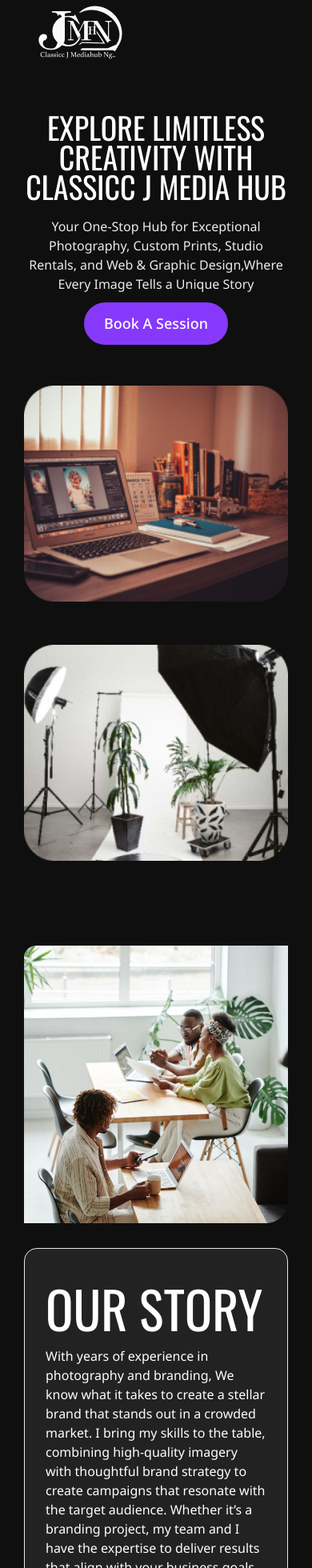
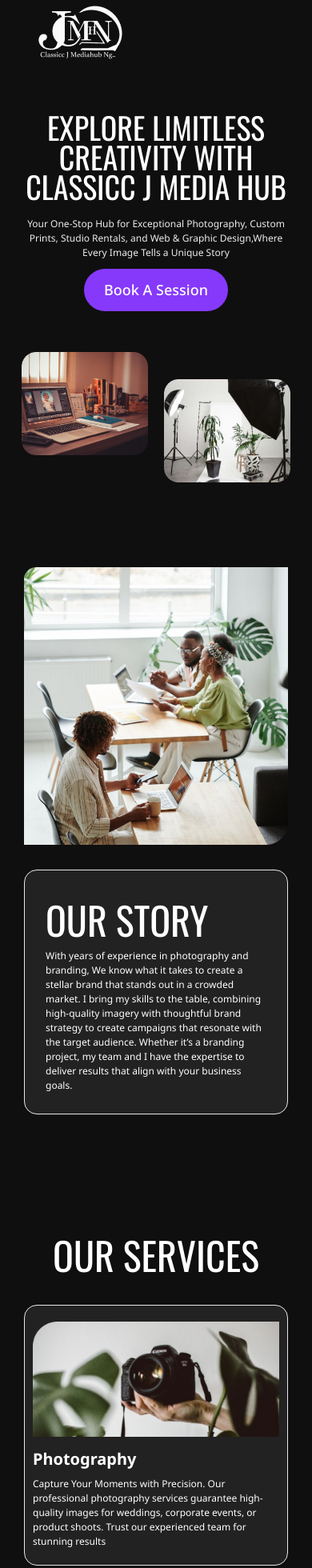
Before and after one commit to mishael1-d/classiccjmediahub, a Next.js app: page / in a window 390 px wide. Shown: the top 1960 px of the page at 80% size. Built offline with nearby package versions, Linux system fonts and the light colour scheme.

Commit message:
finished version 1

```diff
--- a/app/page.js
+++ b/app/page.js
@@ -11,8 +11,8 @@
 export default function Home() {
   return (
     <>
+        <Navbar />
       <main className="app-container">
-        <Navbar />
         <HeroSection />
         <About />
         <Services />
--- a/components/About.jsx
+++ b/components/About.jsx
@@ -9,8 +9,8 @@
         <Image src={image5} />
       </div>
       <div className="max-w-full lg:max-w-[55.3rem] h-fit text-white bg-[#FFF] bg-opacity-[8%] p-[2.6rem] rounded-[1.6rem] border border-[#FFFFF] border-opacity-[18%]">
-        <h3 className="uppercase text-[6.4rem] oswald">our story</h3>
-        <p className="text-[1.6rem]">
+        <h3 className="uppercase text-[4.8rem] lg:text-[6.4rem] oswald">our story</h3>
+        <p className="text-[1.2rem] lg:text-[1.6rem]">
           With years of experience in photography and branding, We know what it
           takes to create a stellar brand that stands out in a crowded market. I
           bring my skills to the table, combining high-quality imagery with
--- a/components/Arrival.jsx
+++ b/components/Arrival.jsx
@@ -6,9 +6,9 @@
 
 function Arrival() {
   return (
-    <div className="my-[14.1rem] flex flex-col lg:flex-row justify-between gap-[4.9rem]" id="products">
+    <div className="my-[14.1rem] flex flex-col-reverse lg:flex-row justify-between gap-[4.9rem]" id="products">
       <div className="flex flex-col justify-center items-center gap-[2rem]">
-        <div className="flex flex-col lg:flex-row justify-center gap-[2rem]">
+        <div className="flex flex-col-reverse lg:flex-row justify-center gap-[2rem]">
           <div className="bg-[#FFF] bg-opacity-[8%] py-[2rem] px-[1rem] rounded-[1.6rem] border border-[#FFFFF] border-opacity-[18%] w-[26.1rem] h-[26.8rem] flex flex-col justify-center items-center">
             <Image src={image10} />
             <p className="oswald text-[2rem] mt-2 text-center text-white">
@@ -27,8 +27,8 @@
           <p className="oswald text-[2rem] mt-2 text-center text-white">Cap</p>
         </div>
       </div>
-      <div>
-        <h3 className="uppercase oswald text-[6.4rem] text-white leading-[5.8rem] mb-[4rem]">
+      <div className="flex flex-col text-center lg:text-left">
+        <h3 className="uppercase oswald text-[4.8rem] lg:text-[6.4rem] text-white leading-[5.8rem] mb-[4rem]">
           Explore Our New arrivals
         </h3>
         <p className="text-[1.6rem] text-white">
@@ -38,7 +38,7 @@
           tailor-made just for you.
         </p>
         <Link href="https://api.whatsapp.com/send?phone=2349027278911&text=Hello%20there!%0AMy%20name%20is%20______________%0AI%27d%20like%20to%20______________" target="_blank">
-          <button className="px-[2.5rem] py-[1.3rem] rounded-[3.2rem] bg-[#8639FB] text-white font-medium text-[1.8rem] mt-[1.1rem]">
+          <button className="px-[2.5rem] py-[1.3rem] rounded-[3.2rem] bg-[#8639FB] text-white font-medium text-[1.8rem] mt-[2.1rem]">
             View More
           </button>
         </Link>
--- a/components/HeroSection.jsx
+++ b/components/HeroSection.jsx
@@ -11,7 +11,7 @@
       <h1 className="text-[3.8rem] lg:text-[9.7rem] leading-[97%] oswald max-w-full lg:max-w-[118.1rem] mx-auto uppercase mb-[1.9rem]">
         Explore Limitless Creativity with Classicc j media hub
       </h1>
-      <p className="max-w-full lg:max-w-[63rem] mx-auto text-[1.6rem] text-[#ECECEC]">
+      <p className="max-w-full lg:max-w-[63rem] mx-auto text-[1.2rem] lg:text-[1.6rem] text-[#ECECEC]">
         Your One-Stop Hub for Exceptional Photography, Custom Prints, Studio
         Rentals, and Web & Graphic Design,Where Every Image Tells a Unique Story
       </p>
@@ -20,16 +20,16 @@
           Book A Session
         </button>
       </Link>
-      <div className="flex flex-col lg:flex-row justify-center mt-[5.1rem] gap-[2rem]">
-        <Image src={image1} className="hover:scale-125 duration-200 w-full" />
+      <div className="flex flex-row justify-center mt-[5.1rem] gap-[2rem]">
+        <Image src={image1} className="hover:scale-125 duration-200 w-[15.8rem] lg:w-auto" />
         <Image
           src={image2}
-          className="relative top-[3.4rem] hover:scale-125 duration-200 w-full"
+          className="relative top-[3.4rem] hover:scale-125 duration-200 w-[15.8rem] lg:w-auto"
         />
-        <Image src={image3} className="hover:scale-125 duration-200 hidden lg:block" />
+        <Image src={image3} className="hover:scale-125 duration-200 hidden lg:block w-[15.8rem] lg:w-auto" />
         <Image
           src={image4}
-          className="relative top-[3.4rem] hover:scale-125 duration-200 hidden lg:block"
+          className="relative top-[3.4rem] hover:scale-125 duration-200 hidden lg:block w-[15.8rem] lg:w-auto"
         />
       </div>
     </div>
--- a/components/Navbar.jsx
+++ b/components/Navbar.jsx
@@ -1,11 +1,25 @@
+
+"use client"
 import Image from "next/image";
-import React from "react";
+import React, { useState } from "react";
 import logo from "@/public/images/logo.png";
 import Link from "next/link";
 
 function Navbar() {
+  const [navbar, setNavbar] = useState(false);
+  const changeBg = () => {
+    if (window.scrollY >= 100) {
+      setNavbar(true)
+    } else {
+      setNavbar(false)
+    }
+  }
+
+  window.addEventListener('scroll', changeBg)
   return (
-    <div className="flex justify-between items-center sticky top-0 z-[1000]">
+    <div className={` sticky top-0 z-[1000] ${navbar ? "bg-black bg-opacity-70" : ""}`}>
+      <div className={`app-container flex justify-between items-center`}>
+
         <div>
           <Image src={logo} alt="logo" />
         </div>
@@ -26,6 +40,7 @@
           </Link>
         </div>
       </div>
+    </div>
   );
 }
 
--- a/components/Services.jsx
+++ b/components/Services.jsx
@@ -7,7 +7,7 @@
 function Services() {
   return (
     <div id="services">
-      <h3 className="uppercase oswald text-[6.4rem] mb-[2.6rem] text-white">
+      <h3 className="uppercase oswald text-[4.8rem] lg:text-[6.4rem] text-center lg:text-left mb-[2.6rem] text-white">
         our services
       </h3>
       <div className="flex flex-col lg:flex-row justify-end gap-[2.8rem] mb-[2.6rem]">
@@ -16,7 +16,7 @@
           <p className="mt-[1.3rem] mb-[.7rem] text-[2rem] font-bold">
             Photography
           </p>
-          <p className="text-[1.4rem]">
+          <p className="text-[1.2rem] lg:text-[1.4rem]">
             Capture Your Moments with Precision. Our professional photography
             services guarantee high-quality images for weddings, corporate
             events, or product shoots. Trust our experienced team for stunning
@@ -28,7 +28,7 @@
           <p className="mt-[1.3rem] mb-[.7rem] text-[2rem] font-bold">
             Studio Rentals
           </p>
-          <p className="text-[1.4rem]">
+          <p className="text-[1.2rem] lg:text-[1.4rem]">
             Unlock Creativity: Rent Our Professional Studio Space. Ideal for
             photographers, artists, and filmmakers, our fully equipped studio
             provides a versatile environment for your next project. Bring your
@@ -42,7 +42,7 @@
           <p className="mt-[1.3rem] mb-[.7rem] text-[2rem] font-bold">
             Print Branding
           </p>
-          <p className="text-[1.4rem]">
+          <p className="text-[1.2rem] lg:text-[1.4rem]">
             Enhance Your Brand Presence: Discover Exceptional Printing Services.
             Our comprehensive offerings encompass everything from business cards
             and paper bag designs to cap and shirt branding, all featuring
@@ -56,7 +56,7 @@
           <p className="mt-[1.3rem] mb-[.7rem] text-[2rem] font-bold">
             Graphic/Web design
           </p>
-          <p className="text-[1.4rem]">
+          <p className="text-[1.2rem] lg:text-[1.4rem]">
             Elevate Your Brand: Explore Top-Notch Printing Services. From
             business cards to shirt branding, we offer a range of premium
             products. Shop our merchandise and collaborate with our graphic
```
Lines whose indentation alone changed are shown as unchanged.
